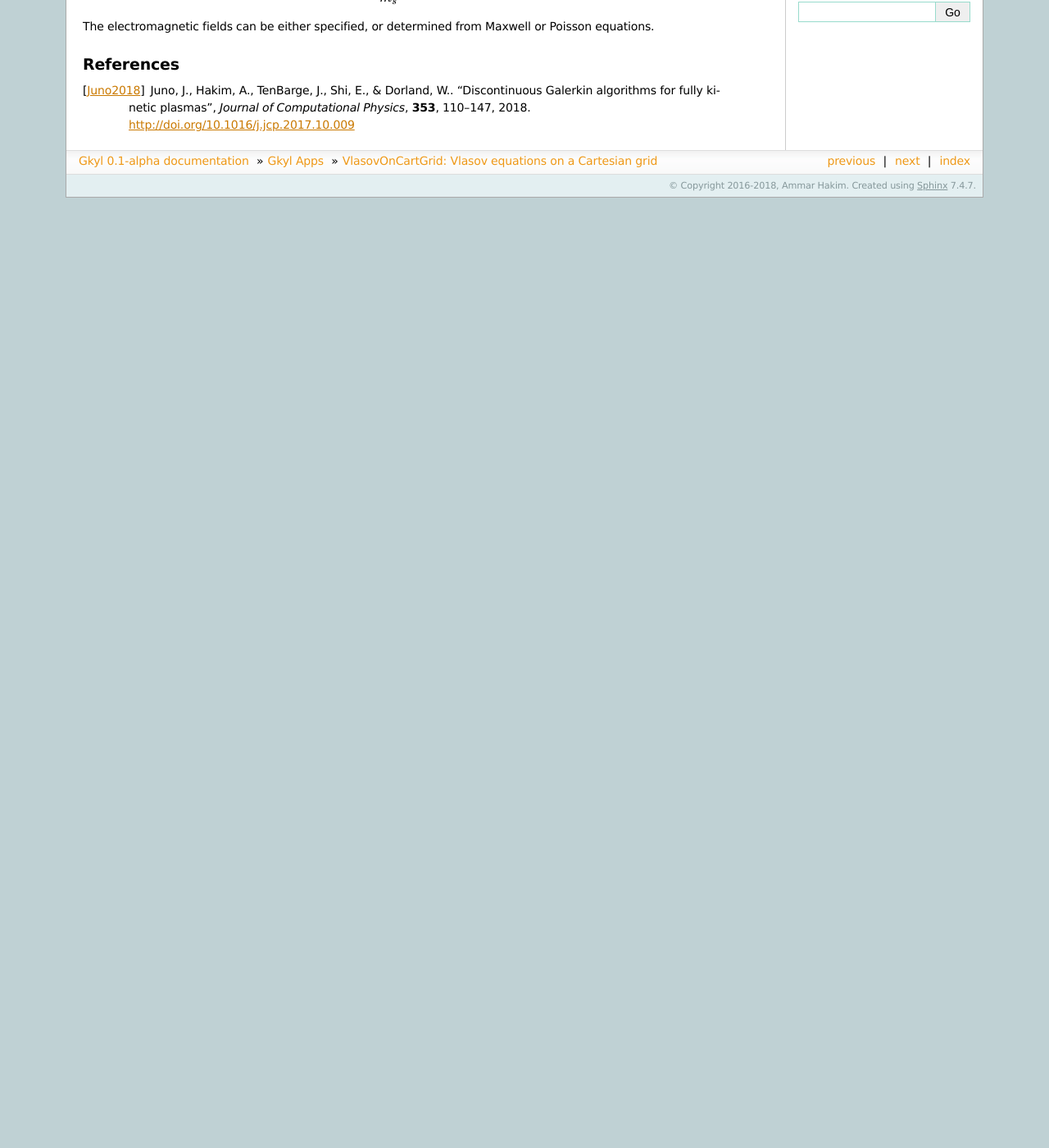
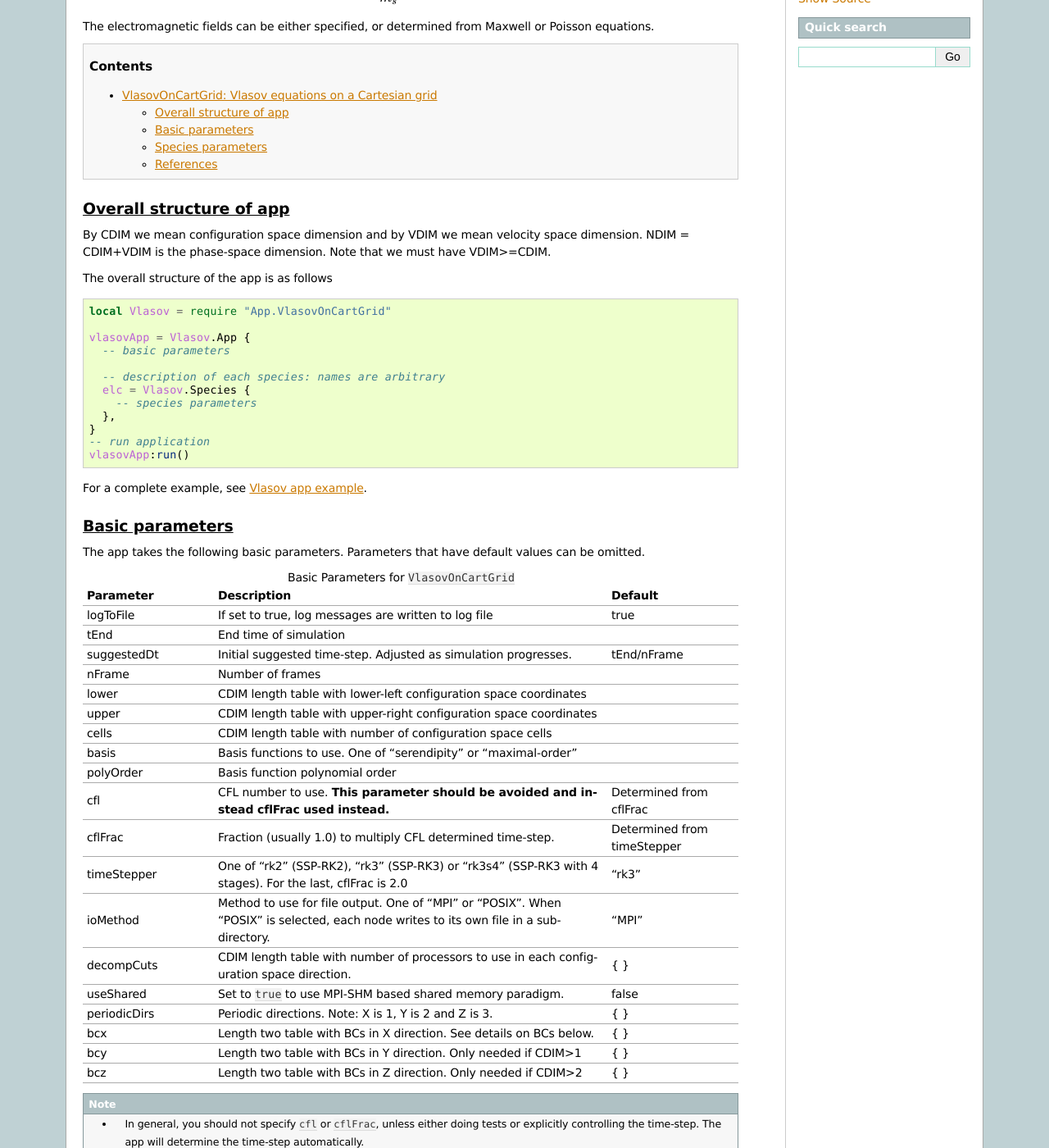
Before and after one commit to ammarhakim/gkyl-doc, a Sphinx documentation site: the page built from source/VlasovOnCartGrid.rst, in a window 1280 px wide and 1400 px high, scrolled down 396 px. Shown: the whole window at 82% size. Built offline with Sphinx 7.4.7, drawn with Linux system fonts in a browser that asks for light colours; before the commit the page ends 900 px from its top, so only the background shows below that; some of the changed text lies outside the part shown.

Commit message:
Updates to Vlasov app documentation. Most parameters described

```diff
--- a/source/VlasovOnCartGrid.rst
+++ b/source/VlasovOnCartGrid.rst
@@ -1,7 +1,9 @@
+.. highlight:: lua
+
 VlasovOnCartGrid: Vlasov equations on a Cartesian grid
 ++++++++++++++++++++++++++++++++++++++++++++++++++++++
 
-The `VlasovOnCartGrid` app solves the Vlasov equation on a Cartesian grid.
+The ``VlasovOnCartGrid`` app solves the Vlasov equation on a Cartesian grid.
 
 .. math::
 
@@ -33,6 +35,178 @@ to the Lorentz force:
 The electromagnetic fields can be either specified, or determined from
 Maxwell or Poisson equations.
 
+.. contents::
+
+Overall structure of app
+------------------------
+
+By CDIM we mean configuration space dimension and by VDIM we mean
+velocity space dimension. NDIM = CDIM+VDIM is the phase-space
+dimension. Note that we must have VDIM>=CDIM.
+
+The overall structure of the app is as follows
+
+.. code-block:: lua
+
+  local Vlasov = require "App.VlasovOnCartGrid"
+
+  vlasovApp = Vlasov.App {
+    -- basic parameters
+
+    -- description of each species: names are arbitrary
+    elc = Vlasov.Species {
+      -- species parameters
+    },
+  }
+  -- run application
+  vlasovApp:run()
+
+For a complete example, see :doc:`Vlasov app
+example <VlasovOnCartGridExample_LD>`.
+
+Basic parameters
+----------------
+
+The app takes the following basic parameters. Parameters that have
+default values can be omitted.
+
+.. list-table:: Basic Parameters for ``VlasovOnCartGrid``
+   :widths: 20, 60, 20
+   :header-rows: 1
+
+   * - Parameter
+     - Description
+     - Default
+   * - logToFile
+     - If set to true, log messages are written to log file
+     - true
+   * - tEnd
+     - End time of simulation
+     -
+   * - suggestedDt
+     - Initial suggested time-step. Adjusted as simulation progresses.
+     - tEnd/nFrame
+   * - nFrame
+     - Number of frames
+     -
+   * - lower
+     - CDIM length table with lower-left configuration space coordinates
+     -
+   * - upper
+     - CDIM length table with upper-right configuration space coordinates
+     -
+   * - cells
+     - CDIM length table with number of configuration space cells
+     -
+   * - basis
+     - Basis functions to use. One of "serendipity" or "maximal-order"
+     -
+   * - polyOrder
+     - Basis function polynomial order
+     -
+   * - cfl
+     - CFL number to use. **This parameter should be avoided and
+       instead cflFrac used instead.**
+     - Determined from cflFrac
+   * - cflFrac
+     - Fraction (usually 1.0) to multiply CFL determined time-step.
+     - Determined from timeStepper
+   * - timeStepper
+     - One of "rk2" (SSP-RK2), "rk3" (SSP-RK3) or "rk3s4" (SSP-RK3
+       with 4 stages). For the last, cflFrac is 2.0
+     - "rk3"
+   * - ioMethod
+     - Method to use for file output. One of "MPI" or "POSIX". When
+       "POSIX" is selected, each node writes to its own file in a
+       sub-directory.
+     - "MPI"
+   * - decompCuts
+     - CDIM length table with number of processors to use in each
+       configuration space direction.
+     - { }
+   * - useShared
+     - Set to ``true`` to use MPI-SHM based shared memory paradigm.
+     - false
+   * - periodicDirs
+     - Periodic directions. Note: X is 1, Y is 2 and Z is 3.
+     - { }
+   * - bcx
+     - Length two table with BCs in X direction. See details on BCs below.
+     - { }
+   * - bcy
+     - Length two table with BCs in Y direction. Only needed if CDIM>1
+     - { }
+   * - bcz
+     - Length two table with BCs in Z direction. Only needed if CDIM>2
+     - { }
+
+.. note::
+
+   - In general, you should not specify ``cfl`` or ``cflFrac``,
+     unless either doing tests or explicitly controlling the
+     time-step. The app will determine the time-step automatically.
+   - When ``useShared=true`` the ``decompCuts`` must specify the
+     *number of nodes* and not number of processors. That is, the total
+     number of processors will be determined from ``decompCuts`` and
+     the number of threads per node.
+   - The "rk3s4" time-stepper allows taking twice the time-step as
+     "rk2" and "rk3" at the cost of an additional RK stage. Hence,
+     with this stepper a speed-up of 1.5X can be expected.
+
+
+Species parameters
+------------------
+
+The Vlasov app works with arbitrary number of species. Each species is
+described using the ``Vlasov.Species`` objects. By default every species
+in the app is evolved. However, species evolution can be turned off by
+setting the ``evolve`` flag to ``false``. Species can be given arbitrary
+names. However, the species names are used to label the output data
+files and so reasonable names should be used.
+
+.. code-block:: lua
+
+    elc = Vlasov.Species {
+      -- species parameters
+    },
+
+
+.. list-table:: Parameters for ``Vlasov.Species``
+   :widths: 20, 60, 20
+   :header-rows: 1
+
+   * - Parameter
+     - Description
+     - Default
+   * - charge
+     - Species charge
+     -
+   * - mass
+     - Species mass
+     -
+   * - lower
+     - VDIM length table with lower-left velocity space coordinates
+     -
+   * - upper
+     - VDIM length table with upper-right velocity space coordinates
+     -
+   * - cells
+     - VDIM length table with number of velocity space cells
+     -
+   * - decompCuts
+     - VDIM length table with number of processors to use in each
+       velocity space direction.
+     - { }
+   * - init
+     - Function with signature ``function(t,xn)`` that initializes the
+       species distribution function. This function must return a
+       single value, :math:`f(x,v,t=0)` at ``xn``, which is a NDIM
+       vector.
+     -
+   * - evolve
+     - If set to ``false`` the species distribution function is not
+       evolved.
+     - true
 
 References
 ----------
--- /dev/null
+++ b/source/VlasovOnCartGridExample_LD.rst
@@ -0,0 +1,2 @@
+.. literalinclude:: g2-vlasov-example.lua
+  :language: lua
```
Also changed, not shown: 1 other file.
